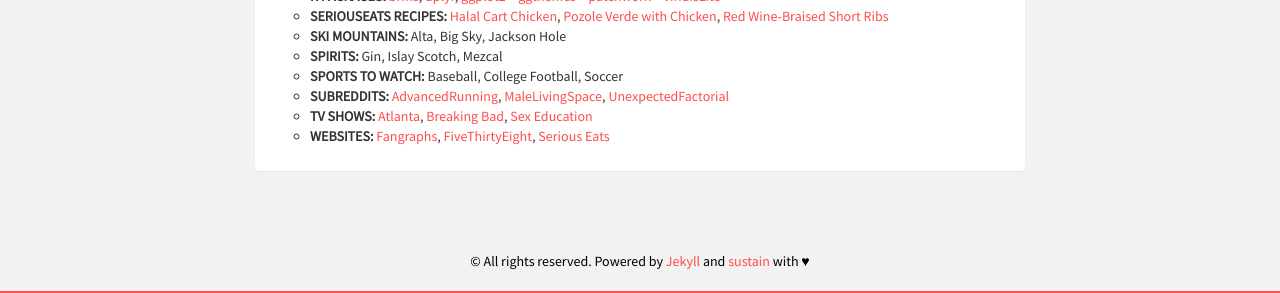
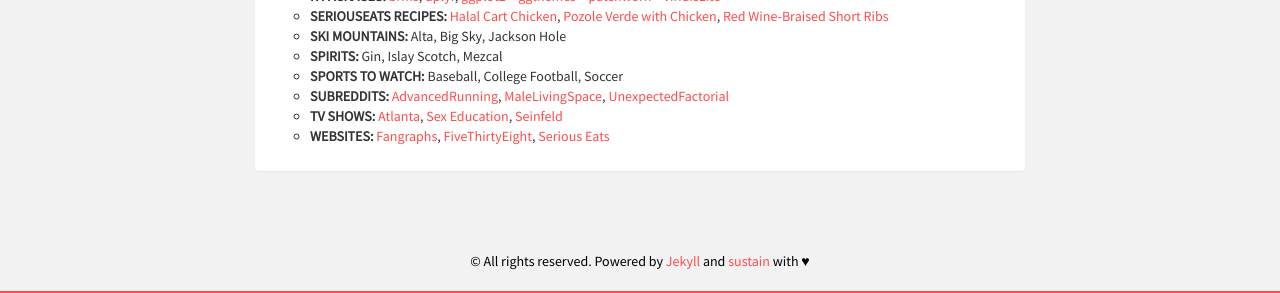
Before and after one commit to mrkaye97/mrkaye97.github.io, a Jekyll site: the page built from random.html, in a window 1280 px wide. Shown: the part 604-897 px from the top of the page. Built offline with Jekyll 4.4.1, drawn with Linux system fonts in a browser that asks for light colours; nearby versions of some CDN libraries.

Commit message:
favorite shows

```diff
--- a/random.html
+++ b/random.html
@@ -48,7 +48,7 @@
 					  <li><b>SPIRITS:</b> Gin, Islay Scotch, Mezcal</li>
 					  <li><b>SPORTS TO WATCH:</b> Baseball, College Football, Soccer</li>
 					  <li><b>SUBREDDITS:</b> <a href="https://www.reddit.com/r/AdvancedRunning">AdvancedRunning</a>, <a href="https://www.reddit.com/r/MaleLivingSpace">MaleLivingSpace</a>, <a href="https://www.reddit.com/r/UnexpectedFactorial">UnexpectedFactorial</a></li>
-					  <li><b>TV SHOWS:</b> <a href="https://www.rottentomatoes.com/tv/atlanta">Atlanta</a>, <a href="https://www.rottentomatoes.com/tv/breaking_bad">Breaking Bad</a>, <a href="https://www.rottentomatoes.com/tv/sex_education">Sex Education</a></li>
+					  <li><b>TV SHOWS:</b> <a href="https://www.rottentomatoes.com/tv/atlanta">Atlanta</a>, <a href="https://www.rottentomatoes.com/tv/sex_education">Sex Education</a>, <a href="https://www.rottentomatoes.com/tv/seinfeld">Seinfeld</a></li>
 					  <li><b>WEBSITES:</b> <a href="https://www.fangraphs.com/">Fangraphs</a>, <a href="https://fivethirtyeight.com/">FiveThirtyEight</a>, <a href="http://www.seriouseats.com/">Serious Eats</a></li>
 					</ul>
 			  </div>
```
